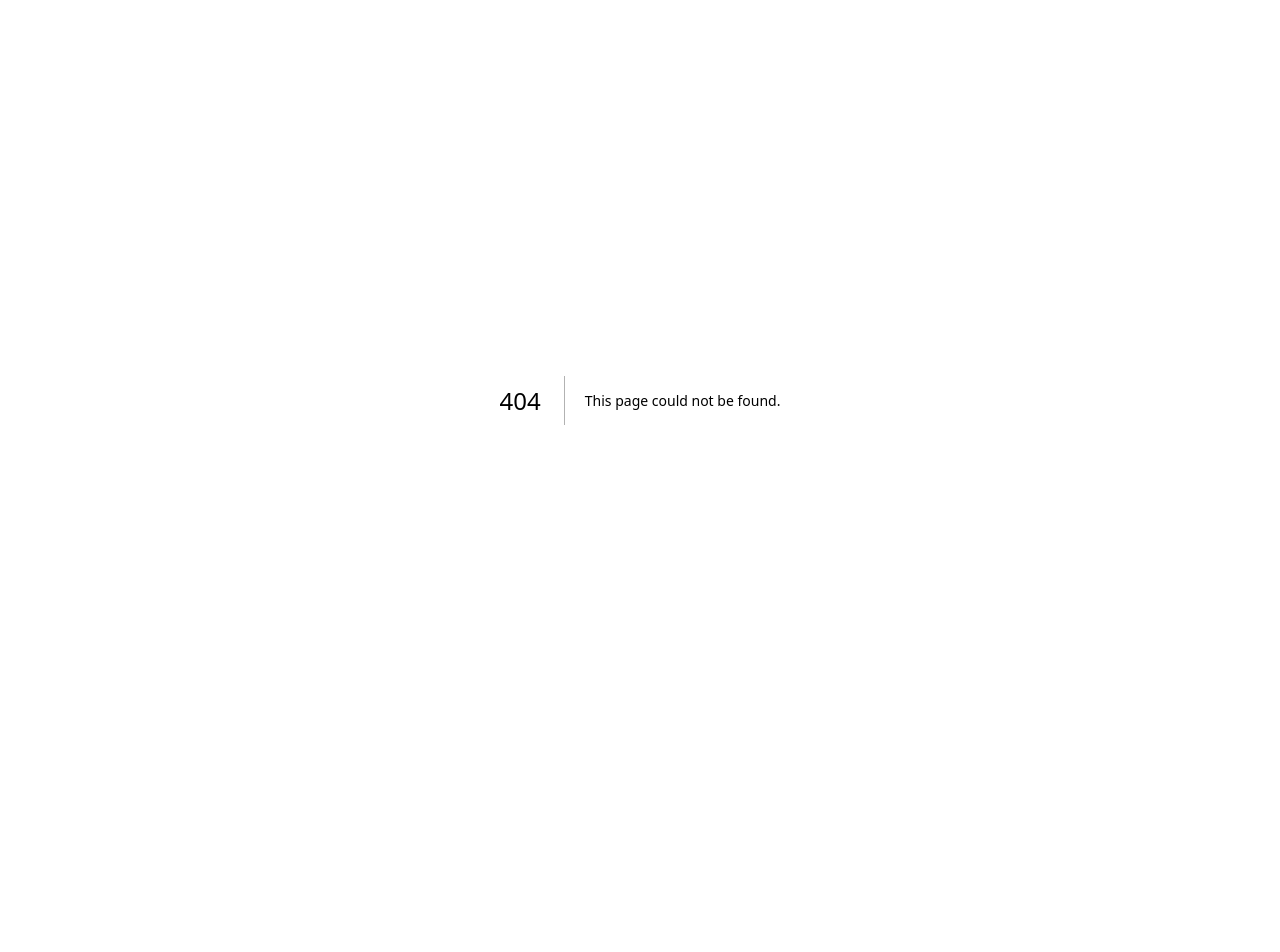
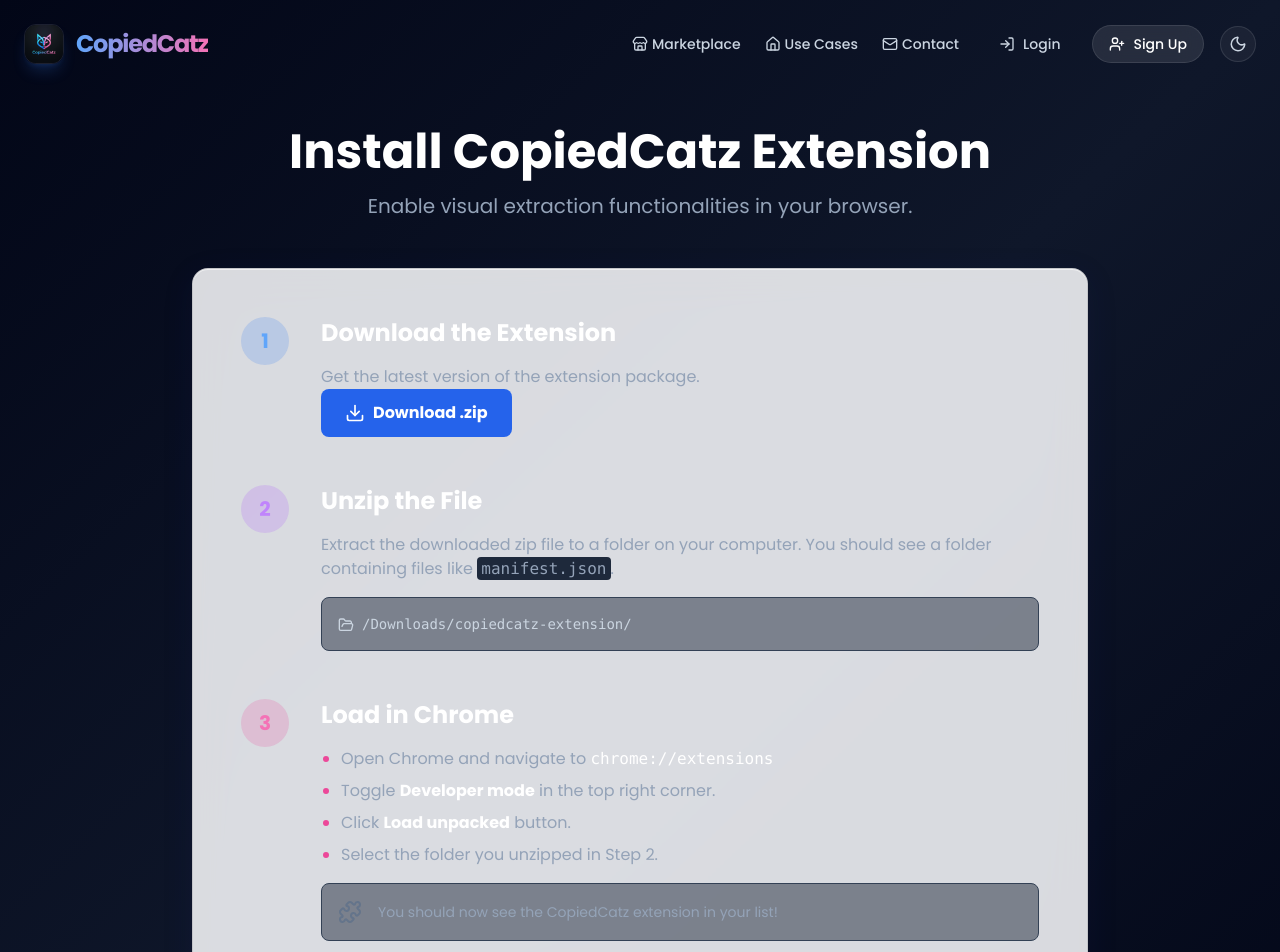
Before and after one commit to ebuka1017/copiedcatz, a Next.js app: page /extension/install in a window 1280 px wide. Before the commit this address had no page. Shown: the top 952 px of the page. Before the commit the page ends 800 px from the top, so only its background shows below. Built offline with nearby package versions, Linux system fonts and the light colour scheme; no server answers.

Commit message:
LOTS OF FIXES TOO MUCH TO KEEP TRACK OF.

```diff
--- /dev/null
+++ b/extension/popup.css
@@ -0,0 +1,11 @@
+body {
+    width: 320px;
+    height: 400px;
+    margin: 0;
+    font-family: -apple-system, BlinkMacSystemFont, 'Segoe UI', Roboto, Oxygen, Ubuntu, Cantarell, 'Open Sans', 'Helvetica Neue', sans-serif;
+    background: #f8fafc;
+}
+
+#root {
+    height: 100%;
+}
--- a/extension/popup.html
+++ b/extension/popup.html
@@ -1,22 +1,13 @@
 <!DOCTYPE html>
 <html>
+
 <head>
   <title>Copiedcatz</title>
-    <style>
-      body {
-        width: 320px;
-        height: 400px;
-        margin: 0;
-        font-family: -apple-system, BlinkMacSystemFont, 'Segoe UI', Roboto, Oxygen, Ubuntu, Cantarell, 'Open Sans', 'Helvetica Neue', sans-serif;
-        background: #f8fafc;
-      }
-      #root {
-        height: 100%;
-      }
-    </style>
 </head>
+
 <body>
   <div id="root"></div>
-    <script src="popup.js"></script>
+  <script type="module" src="./popup.tsx"></script>
 </body>
+
 </html>
--- a/package.json
+++ b/package.json
@@ -39,12 +39,14 @@
     "@types/node": "^20",
     "@types/react": "18.3.3",
     "@types/react-dom": "18.3.0",
+    "@vitejs/plugin-react": "^5.1.1",
     "autoprefixer": "^10.4.22",
     "eslint": "^9",
     "eslint-config-next": "15.0.3",
     "postcss": "^8.5.6",
     "prisma": "5.22.0",
     "tailwindcss": "^3.4.18",
-    "typescript": "^5"
+    "typescript": "^5",
+    "vite": "^7.2.6"
   }
 }
--- a/src/app/editor/new/page.tsx
+++ b/src/app/editor/new/page.tsx
@@ -3,9 +3,11 @@
 import { useState, useRef } from 'react';
 import { useRouter } from 'next/navigation';
 import { Upload, Image as ImageIcon } from 'lucide-react';
-import { upload } from '@vercel/blob/client';
+import { upload } from '@vercel/blob/client'; // Keep for now if needed, or remove? Better remove
 import { useExtraction } from '@/lib/hooks/use-extraction';
 import { ExtractionProgress } from '@/components/extraction-progress';
+import { createClient } from '@/lib/supabase/client';
+import { useAuth } from '@/lib/hooks/use-auth';
 import cardStyles from '@/components/ui/glass-card.module.css';
 import buttonStyles from '@/components/ui/glass-button.module.css';
 
@@ -28,37 +30,6 @@
             alert('Failed to process image');
         }
     });
-
-    const handleFileSelect = async (file: File) => {
-        if (!file) return;
-
-        try {
-            // 1. Upload to Vercel Blob
-            const newBlob = await upload(file.name, file, {
-                access: 'public',
-                handleUploadUrl: '/api/upload/request',
-            });
-
-            // 2. Start extraction
-            // We need to pass the blob URL because we don't have the DB ID yet.
-            // The server will need to look up the upload by URL or create it if missing (but onUploadCompleted should handle creation).
-            // However, onUploadCompleted is async and might race.
-            // Ideally, we wait for onUploadCompleted? No, we can't.
-
-            // Actually, if we pass the URL to extract, extract can look it up.
-            // But we need to update extract route to accept url.
-            await startExtraction(newBlob.url);
-
-        } catch (error) {
-            console.error('Upload failed:', error);
-            alert('Upload failed');
-        }
-    };
-
-    const onDragOver = (e: React.DragEvent) => {
-        e.preventDefault();
-        setIsDragging(true);
-    };
 
     const onDragLeave = (e: React.DragEvent) => {
         e.preventDefault();
--- /dev/null
+++ b/src/app/extension/install/page.tsx
@@ -0,0 +1,85 @@
+'use client';
+
+import { Navbar } from "@/components/layout/Navbar";
+import { Footer } from "@/components/layout/Footer";
+import { GlassCard } from "@/components/ui/glass-card";
+import { Download, FolderOpen, Puzzle, RefreshCcw } from "lucide-react";
+import Link from "next/link";
+
+export default function InstallExtensionPage() {
+    return (
+        <div className="min-h-screen flex flex-col bg-gradient-to-br from-slate-950 via-slate-900 to-slate-950 text-white">
+            <Navbar />
+
+            <main className="flex-grow pt-32 pb-20 px-6">
+                <div className="max-w-4xl mx-auto space-y-12">
+
+                    <div className="text-center space-y-4">
+                        <h1 className="text-4xl md:text-5xl font-bold">Install CopiedCatz Extension</h1>
+                        <p className="text-xl text-slate-400">Enable visual extraction functionalities in your browser.</p>
+                    </div>
+
+                    <GlassCard className="p-8 md:p-12">
+                        <div className="space-y-12">
+
+                            <div className="flex flex-col md:flex-row gap-8 items-start">
+                                <div className="w-12 h-12 rounded-full bg-blue-500/20 flex-shrink-0 flex items-center justify-center text-blue-400 font-bold text-xl">1</div>
+                                <div className="space-y-4 flex-grow">
+                                    <h3 className="text-2xl font-bold">Download the Extension</h3>
+                                    <p className="text-slate-400">Get the latest version of the extension package.</p>
+                                    <a href="/copiedcatz-extension.zip" download>
+                                        <button className="px-6 py-3 bg-blue-600 hover:bg-blue-500 rounded-lg font-bold flex items-center gap-2 transition-colors">
+                                            <Download size={20} />
+                                            Download .zip
+                                        </button>
+                                    </a>
+                                </div>
+                            </div>
+
+                            <div className="flex flex-col md:flex-row gap-8 items-start">
+                                <div className="w-12 h-12 rounded-full bg-purple-500/20 flex-shrink-0 flex items-center justify-center text-purple-400 font-bold text-xl">2</div>
+                                <div className="space-y-4 flex-grow">
+                                    <h3 className="text-2xl font-bold">Unzip the File</h3>
+                                    <p className="text-slate-400">Extract the downloaded zip file to a folder on your computer. You should see a folder containing files like <code className="bg-slate-800 px-1 py-0.5 rounded">manifest.json</code>.</p>
+                                    <div className="p-4 bg-slate-800/50 rounded-lg border border-slate-700 font-mono text-sm text-slate-300">
+                                        <FolderOpen size={16} className="inline mr-2" />
+                                        /Downloads/copiedcatz-extension/
+                                    </div>
+                                </div>
+                            </div>
+
+                            <div className="flex flex-col md:flex-row gap-8 items-start">
+                                <div className="w-12 h-12 rounded-full bg-pink-500/20 flex-shrink-0 flex items-center justify-center text-pink-400 font-bold text-xl">3</div>
+                                <div className="space-y-4 flex-grow">
+                                    <h3 className="text-2xl font-bold">Load in Chrome</h3>
+                                    <ol className="list-disc pl-5 space-y-2 text-slate-400 marker:text-pink-500">
+                                        <li>Open Chrome and navigate to <code className="text-white">chrome://extensions</code></li>
+                                        <li>Toggle <strong className="text-white">Developer mode</strong> in the top right corner.</li>
+                                        <li>Click <strong className="text-white">Load unpacked</strong> button.</li>
+                                        <li>Select the folder you unzipped in Step 2.</li>
+                                    </ol>
+                                    <div className="p-4 bg-slate-800/50 rounded-lg border border-slate-700 flex items-center gap-4">
+                                        <Puzzle size={24} className="text-slate-500" />
+                                        <span className="text-sm text-slate-400">You should now see the CopiedCatz extension in your list!</span>
+                                    </div>
+                                </div>
+                            </div>
+
+                        </div>
+                    </GlassCard>
+
+                    <div className="text-center">
+                        <Link href="/dashboard">
+                            <button className="text-slate-400 hover:text-white flex items-center gap-2 mx-auto transition-colors">
+                                <RefreshCcw size={16} />
+                                Return to Dashboard
+                            </button>
+                        </Link>
+                    </div>
+
+                </div>
+            </main>
+            <Footer />
+        </div>
+    );
+}
--- a/src/app/page.tsx
+++ b/src/app/page.tsx
@@ -45,17 +45,6 @@
                   How it works
                 </button>
               </Link>
-            </div>
-
-            <div className="pt-8 flex items-center gap-4 text-sm text-slate-500">
-              <div className="flex -space-x-3">
-                {[1, 2, 3, 4].map(i => (
-                  <div key={i} className="w-10 h-10 rounded-full border-2 border-slate-900 bg-slate-800 flex items-center justify-center overflow-hidden">
-                    <Image src={`https://api.dicebear.com/9.x/avataaars/svg?seed=${i * 123}`} width={40} height={40} alt="User" />
-                  </div>
-                ))}
-              </div>
-              <p>Trusted by 10,000+ designers</p>
             </div>
           </div>
 
--- a/src/components/layout/Navbar.tsx
+++ b/src/components/layout/Navbar.tsx
@@ -3,6 +3,7 @@
 import Link from "next/link";
 import { useAuth } from "@/lib/hooks/use-auth";
 import { Home, Mail, LogIn, UserPlus, LayoutDashboard, Store } from "lucide-react";
+import { ThemeToggle } from "@/components/ui/theme-toggle";
 
 export function Navbar() {
     const { user, loading } = useAuth();
@@ -34,7 +35,7 @@
                 </div>
 
                 {!loading && (
-                    <div className="flex gap-4">
+                    <div className="flex gap-4 items-center">
                         {user ? (
                             <Link href="/dashboard" className="px-4 py-2 text-sm font-medium bg-white/10 hover:bg-white/20 border border-white/10 rounded-full backdrop-blur-md transition-all flex items-center gap-2">
                                 <LayoutDashboard size={16} />
@@ -52,6 +53,7 @@
                                 </Link>
                             </>
                         )}
+                        <ThemeToggle />
                     </div>
                 )}
             </div>
--- a/src/components/ui/glass-card.module.css
+++ b/src/components/ui/glass-card.module.css
@@ -1,20 +1,20 @@
 .card {
-    background: rgba(255, 255, 255, 0.7);
+    background: rgba(255, 255, 255, 0.85);
     backdrop-filter: blur(20px) saturate(180%);
     -webkit-backdrop-filter: blur(20px) saturate(180%);
-    border: 1px solid rgba(255, 255, 255, 0.3);
+    border: 1px solid rgba(0, 0, 0, 0.1);
     box-shadow:
-        0 8px 32px 0 rgba(31, 38, 135, 0.15),
-        inset 0 1px 0 0 rgba(255, 255, 255, 0.5);
+        0 8px 32px 0 rgba(31, 38, 135, 0.1),
+        inset 0 1px 0 0 rgba(255, 255, 255, 0.6);
     border-radius: 16px;
 }
 
 @media (prefers-color-scheme: dark) {
     .card {
-        background: rgba(15, 23, 42, 0.7);
-        border: 1px solid rgba(255, 255, 255, 0.1);
+        background: rgba(15, 23, 42, 0.6);
+        border: 1px solid rgba(255, 255, 255, 0.15);
         box-shadow:
-            0 8px 32px 0 rgba(0, 0, 0, 0.5),
-            inset 0 1px 0 0 rgba(255, 255, 255, 0.1);
+            0 8px 32px 0 rgba(0, 0, 0, 0.6),
+            inset 0 1px 0 0 rgba(255, 255, 255, 0.05);
     }
 }
--- /dev/null
+++ b/src/components/ui/theme-toggle.tsx
@@ -0,0 +1,45 @@
+'use client';
+
+import { useEffect, useState } from 'react';
+import { Moon, Sun } from 'lucide-react';
+
+export function ThemeToggle() {
+    const [theme, setTheme] = useState<'light' | 'dark'>('dark');
+
+    useEffect(() => {
+        // Check local storage or system preference
+        if (localStorage.theme === 'light' || (!('theme' in localStorage) && window.matchMedia('(prefers-color-scheme: light)').matches)) {
+            setTheme('light');
+            document.documentElement.classList.remove('dark');
+            document.documentElement.classList.add('light');
+        } else {
+            setTheme('dark');
+            document.documentElement.classList.add('dark');
+            document.documentElement.classList.remove('light');
+        }
+    }, []);
+
+    const toggleTheme = () => {
+        if (theme === 'dark') {
+            setTheme('light');
+            localStorage.theme = 'light';
+            document.documentElement.classList.remove('dark');
+            document.documentElement.classList.add('light');
+        } else {
+            setTheme('dark');
+            localStorage.theme = 'dark';
+            document.documentElement.classList.add('dark');
+            document.documentElement.classList.remove('light');
+        }
+    };
+
+    return (
+        <button
+            onClick={toggleTheme}
+            className="p-2 rounded-full bg-white/5 hover:bg-white/10 border border-white/10 transition-colors text-slate-300 hover:text-white"
+            aria-label="Toggle theme"
+        >
+            {theme === 'dark' ? <Sun size={18} /> : <Moon size={18} />}
+        </button>
+    );
+}
--- a/vite.config.extension.ts
+++ b/vite.config.extension.ts
@@ -7,9 +7,9 @@
         emptyOutDir: true,
         rollupOptions: {
             input: {
-                background: resolve(__dirname, 'extension/background.ts'),
-                content: resolve(__dirname, 'extension/content.ts'),
-                popup: resolve(__dirname, 'extension/popup.html'),
+                background: resolve(process.cwd(), 'extension/background.ts'),
+                content: resolve(process.cwd(), 'extension/content-script.ts'),
+                popup: resolve(process.cwd(), 'extension/popup.html'),
             },
             output: {
                 entryFileNames: '[name].js',
```
Also changed, not shown: extension/popup.tsx (+4 -12 lines), 1 other file (tests, documents, lock files or other folders). Lines whose indentation alone changed are shown as unchanged.
